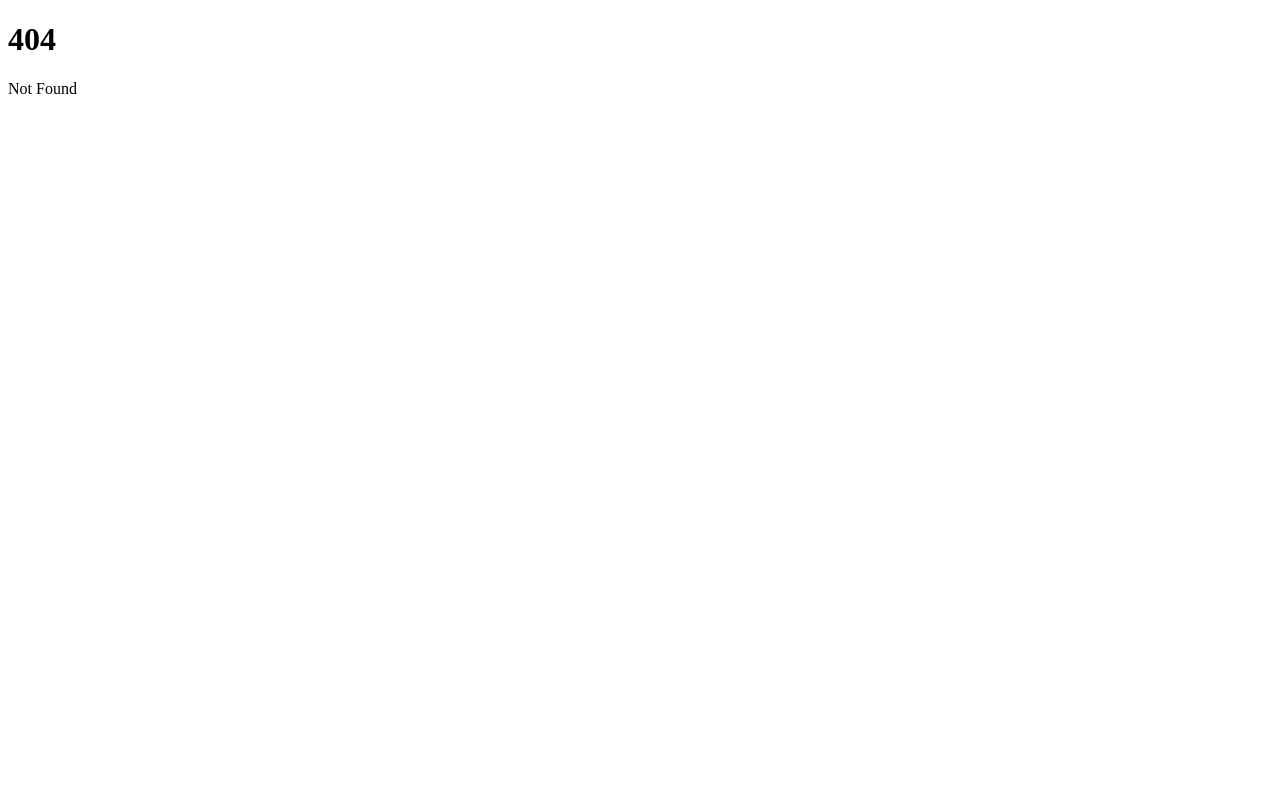
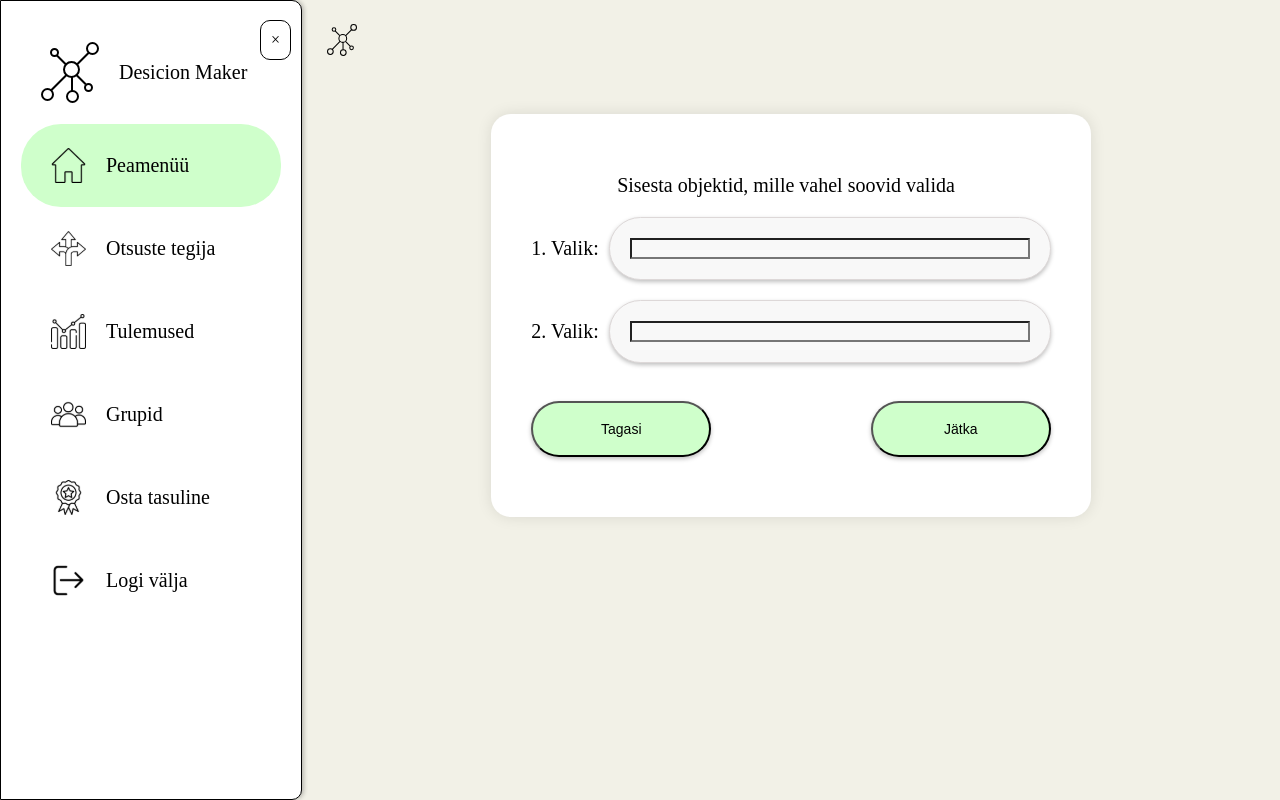
Before and after one commit to TLU-DTI/Ryhm-4, a SvelteKit app in the folder my-app/: page /tasuta-ot-valikud/objektid in a window 1280 px wide. Before the commit this address had no page. Built offline with nearby package versions, Linux system fonts and the light colour scheme.

Commit message:
1. versioon

```diff
--- /dev/null
+++ b/my-app/src/routes/(app)/tasuta-ot-valikud/+page.svelte
@@ -0,0 +1,57 @@
+<script>
+    import Button from "$lib/components/Button.svelte";
+    import Input from "$lib/components/Input.svelte";
+    import choicesIcon from '$lib/images/choices.svg';
+    import resultsIcon from '$lib/images/results.svg';
+    import groupsIcon from '$lib/images/groups.svg';
+    import { onMount } from 'svelte';
+
+
+</script>
+<svelte:head>
+    <title>Home</title>
+    <meta name="description" content="Svelte demo app" />
+</svelte:head>
+<section class="container">
+    <div class="input-container">
+        <p>Anna oma otsusele nimi</p>
+            <div class="input-name">
+                <Input></Input>
+            </div>
+            <br>
+        <div class="buttons">
+                <Button>Tagasi</Button>
+                <Button>Jätka</Button>
+        </div>
+    </div>
+</section>
+<style>
+    section.container {
+        display: flex;
+        justify-content: center;
+        align-items: center;
+        flex: 0.7;
+    }
+    .input-container {
+        background-color: white;
+        border-radius: 20px;
+        padding: 50px;
+        box-shadow: 0px 0px 15px rgba(0, 0, 0, 0.1); /* varjuefekt */
+    }
+
+    .input-container p{
+        text-align: center;
+        margin-right: 10px;
+        font-size: 25px;
+    }
+    .input-name {
+        display: flex; /* sõna valik ja sisestusvälja jaoks */
+        align-items: center; /* vertikaalne joondamine */
+    }
+    .buttons{
+        margin-top: 20px;
+        display: flex;
+        justify-content: space-between;
+    }
+
+</style>
--- /dev/null
+++ b/my-app/src/routes/(app)/tasuta-ot-valikud/kriteeriumid/+page.svelte
@@ -0,0 +1,118 @@
+<script>
+    import Button from "$lib/components/Button.svelte";
+    import Input from "$lib/components/Input.svelte";
+    import { page } from "$app/stores";
+
+    let code = $page.url.searchParams.get("code");
+
+
+</script>
+<svelte:head>
+    <title>Home</title>
+    <meta name="description" content="Svelte demo app" />
+</svelte:head>
+<section class="container">
+    <div class="button-container">
+            <p>Millist valikut sa eelistad, kui kriteeriumiks on:</p>
+        <div class="all-container">
+            <div class="container2">
+                {#if code === "0"}
+                <div class="text">Mugavus</div>
+                {:else}
+                    {#if code === "1"}
+                        <div class="text">Värv</div>
+                    {/if}
+                    {#if code === "2"}
+                    <div class="text">Hind</div>
+                    {/if}
+                    {#if code === ""}
+                    <div class="error-alert">Error!</div>
+                    {/if}
+                {/if}
+            </div>
+                <br>
+                <div class="obj-button">
+                    <Button>1. Valik</Button>
+                    <Button>2. Valik</Button>
+                </div>
+        </div>
+
+            <div class="buttons">
+                <Button>Tagasi</Button>
+                <br>
+                <Button>Jätka</Button>
+            </div>
+    </div>
+</section>
+<style>
+    section.container {
+        display: flex;
+        justify-content: center;
+        align-items: center;
+        flex: 0.7;
+    }
+    .button-container {
+        width: 100%;
+        display: flex;
+        flex-direction: column;
+        align-items: center;
+        background-color: white;
+        border-radius: 20px;
+        padding: 40px;
+        box-shadow: 0px 0px 15px rgba(0, 0, 0, 0.1); /* varjuefekt */
+    }
+    .buttons{
+        width: 100%;
+        margin-top: 20px;
+        margin-bottom: 20px;
+        display: flex;
+        justify-content: space-between;
+    }
+
+    .container2 {
+        width: 180px;
+        height: 56px;
+        background: #F2F1E7;
+        border-radius: 40px;
+        display: flex;
+        flex-direction: column;
+        justify-content: center;
+        align-items: center;
+        margin-left: 100px;
+        display: flex;
+        margin-bottom: 20px;
+        font-weight: 800;
+    }
+
+.text {
+    text-align: center;
+    color: black;
+    font-size: 20px;
+}
+.obj-button{
+    width: 100%;
+    margin-top: 40px;
+    margin-bottom: 60px;
+    display: flex;
+    flex-direction: row;
+    justify-content: center;
+    gap: 20px;
+}
+
+.error-alert {
+    text-align: center;
+    color: black;
+    font-size: 30px;
+    }
+
+.all-container{
+    width: 400px;
+    height: 300px;
+    padding: 20px;
+    padding-bottom: 10px;
+    margin-bottom: 30px;
+    background: white;
+    border-radius: 40px;
+    box-shadow: 0px 0px 15px rgba(0, 0, 0, 0.1);
+}
+</style>
--- /dev/null
+++ b/my-app/src/routes/(app)/tasuta-ot-valikud/objektid/+page.svelte
@@ -0,0 +1,83 @@
+<script>
+    import Button from "$lib/components/Button.svelte";
+    import Input from "$lib/components/Input.svelte";
+    import choicesIcon from '$lib/images/choices.svg';
+    import resultsIcon from '$lib/images/results.svg';
+    import groupsIcon from '$lib/images/groups.svg';
+    import { onMount } from 'svelte';
+
+</script>
+<svelte:head>
+    <title>Home</title>
+    <meta name="description" content="Svelte demo app" />
+</svelte:head>
+<section class="container">
+    <div class="input-container">
+        <p>Sisesta objektid, mille vahel soovid valida</p>
+        <div class="input-group">
+            <div class="inputs">
+                <div class="valik1">
+                    <p>1. Valik:</p>
+                    <Input></Input>
+                </div>
+                <div class="valik2">
+                    <p>2. Valik:</p>
+                    <Input></Input>
+                </div>
+        </div>
+        </div>
+            <br>
+            <div class="buttons">
+                <Button>Tagasi</Button>
+                <br>
+                <Button>Jätka</Button>
+            </div>
+    </div>
+</section>
+<style>
+    section.container {
+        display: flex;
+        justify-content: center;
+        align-items: center;
+        flex: 0.7;
+    }
+    .input-container {
+        background-color: white;
+        border-radius: 20px;
+        padding: 40px;
+        box-shadow: 0px 0px 15px rgba(0, 0, 0, 0.1); /* varjuefekt */
+    }
+    .input-group {
+        display: flex; /* sõna valik ja sisestusvälja jaoks */
+        align-items: center; /* vertikaalne joondamine */
+    }
+    .input-group p {
+        margin-right: 10px; /* lisab ruumi sõna valik ja sisestusvälja vahele */
+        font-size: medium;
+    }
+    .buttons{
+        margin-top: 20px;
+        margin-bottom: 20px;
+        display: flex;
+        justify-content: space-between;
+    }
+    .input-container p{
+        text-align: center;
+        margin-right: 10px;
+        font-size: 20px;
+    }
+    .inputs{
+        display: flex;
+        flex-direction: column;
+    }
+    .valik1{
+        margin-bottom: 10px;
+        display: flex;
+        flex-direction: row;
+    }
+    .valik2{
+        display: flex;
+        flex-direction: row;
+        margin-top: 10px;
+    }
+</style>
```
